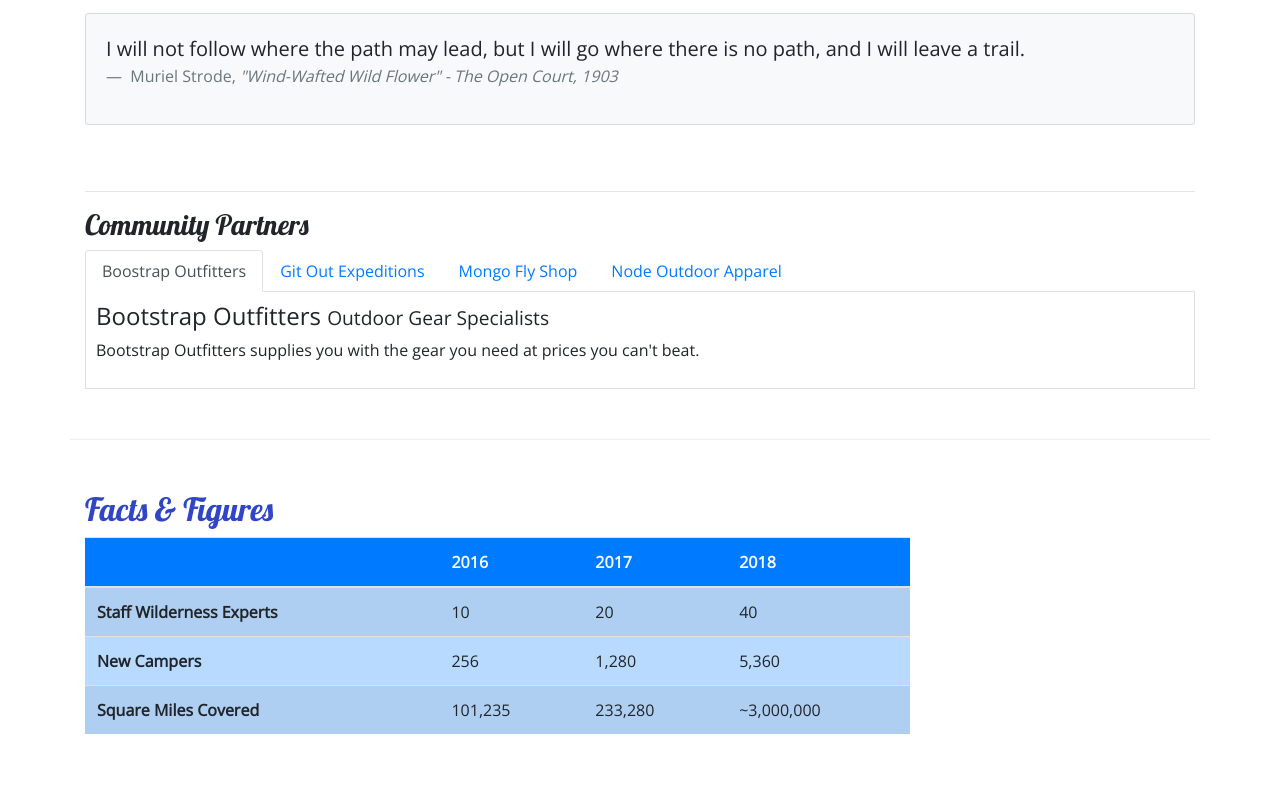
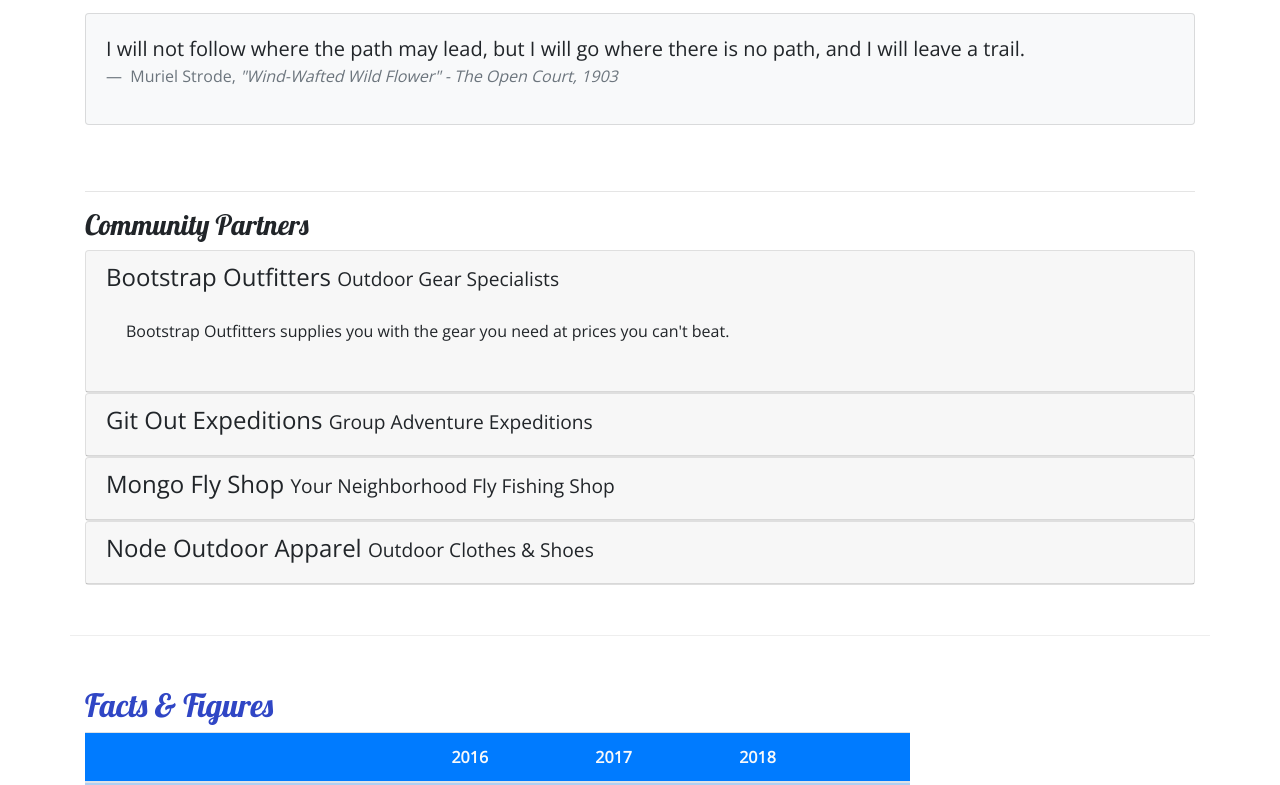
Before and after one commit to codecaviette/nucampsite-bootstrap, a website: page aboutus.html in a window 1280 px wide. Shown: the part 603-1388 px from the top of the page. Drawn offline with nearby package versions, Linux system fonts and the light colour scheme.

Commit message:
Accordion

```diff
--- a/CSS/styles.css
+++ b/CSS/styles.css
@@ -42,9 +42,3 @@ header h2 {
 .navbar {
     background-color: #901cad;
 }
-
-.tab-content{
-    border: 1px solid #DDD;
-    border-top: none;
-    padding: 10px;
-}
--- a/aboutus.html
+++ b/aboutus.html
@@ -103,29 +103,58 @@
             <div class = "col">
                 <hr />
                 <h3> Community Partners </h3>
-                    <ul class="nav nav-tabs">
-                        <li class="nav-item"> <a class="nav-link active" href="#bootstrap" role="tab" data-toggle="tab"> Boostrap Outfitters </a> </li>
-                        <li class="nav-item"> <a class="nav-link " href="#git" role="tab" data-toggle="tab"> Git Out Expeditions </a></li>
-                        <li class="nav-item"> <a class="nav-link " href="#mongo" role="tab" data-toggle="tab"> Mongo Fly Shop </a></li>
-                        <li class="nav-item"> <a class="nav-link " href="#node" role="tab" data-toggle="tab"> Node Outdoor Apparel </a></li>
-                    </ul>
+                    <div id="accordion">
 
-                    <div class="tab-content">
-                        <div role="tabpanel" class="tab-pane fade show active" id="bootstrap">
-                            <h4> Bootstrap Outfitters <small> Outdoor Gear Specialists </small></h4>
-                            <p class = "d-none d-sm-block"> Bootstrap Outfitters supplies you with the gear you need at prices you can't beat.</p>
+                        <div class="card">
+                            <div role="tab" class="card-header">
+                                <h4>
+                                    <a data-toggle="collapse" data-target="#bootstrap">Bootstrap Outfitters <small> Outdoor Gear Specialists </small>
+                                    </a>
+                                </h4>
+                                <div class="collapse show" id="bootstrap" data-parent="#accordion">
+                                    <div class="card-body">
+                                    <p class = "d-none d-sm-block"> Bootstrap Outfitters supplies you with the gear you need at prices you can't beat.</p>
+                                    </div>
+                                </div>
+                            </div>
                         </div>
-                        <div role="tabpanel" class="tab-pane fade" id="git">
-                            <h4> Git Out Expeditions <small>Group Adventure Expeditions</small></h4>
-                            <p class = "d-none d-sm-block">Join Git Out Expeditions to explore new horizons with a group of other adventurers!</p>
+
+                        <div class="card">
+                            <div role="tab" class="card-header">
+                                <h4>
+                                    <a class="collapsed" data-toggle="collapse" data-target="#git"> Git Out Expeditions <small>Group Adventure Expeditions</small>
+                                    </a>
+                                </h4>
+                                <div class="collapse" id="git" data-parent="#accordion">
+                                    <div class="card-body">
+                                    <p class = "d-none d-sm-block">Join Git Out Expeditions to explore new horizons with a group of other adventurers!</p>
+                                    </div>
+                                </div>
+                            </div>
                         </div>
-                        <div role="tabpanel" class="tab-pane fade" id="mongo">
-                            <h4>Mongo Fly Shop <small>Your Neighborhood Fly Fishing Shop</small></h4>
-                            <p class = "d-none d-sm-block">Need a new fishing pole, a tacklebox, or flies of all kinds? Stop by Mongo Fly Shop.</p>
+
+                        <div class="card">
+                            <div role="tab" class="card-header">
+                                <h4>
+                                    <a class="collapsed" data-toggle="collapse" data-target="#mongo"> Mongo Fly Shop <small>Your Neighborhood Fly Fishing Shop</small>
+                                    </a>
+                                </h4>
+                                <div class="collapse" id="mongo" data-parent="#accordion">
+                                    <p class = "d-none d-sm-block">Need a new fishing pole, a tacklebox, or flies of all kinds? Stop by Mongo Fly Shop.</p>
+                                </div>
+                            </div>
                         </div>
-                        <div role="tabpanel" class="tab-pane fade" id="node">
-                            <h4>Node Outdoor Apparel <small>Outdoor Clothes & Shoes</small></h4>
-                            <p class = "d-none d-sm-block">From polar fleeces to swimsuits, hiking boots to waders, a visit to Node will be sure to get you covered.</p>
+
+                        <div class="card">
+                            <div role="tab" class="card-header">
+                                <h4>
+                                    <a class="collapsed" data-toggle="collapse" data-target="#node">Node Outdoor Apparel <small>Outdoor Clothes & Shoes</small>
+                                    </a>
+                                </h4>
+                                <div class="collapse" id="node" data-parent="#accordion">
+                                    <p class = "d-none d-sm-block">From polar fleeces to swimsuits, hiking boots to waders, a visit to Node will be sure to get you covered.</p>
+                                </div>
+                            </div>
                         </div>
                     </div>
             </div>
```
